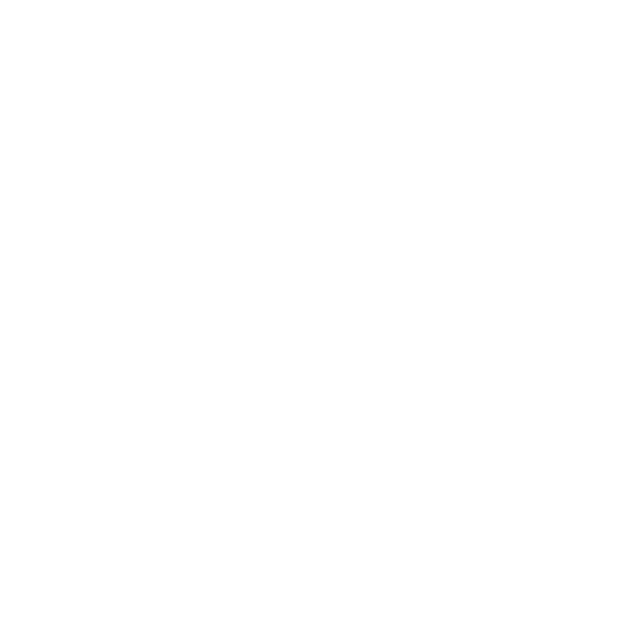
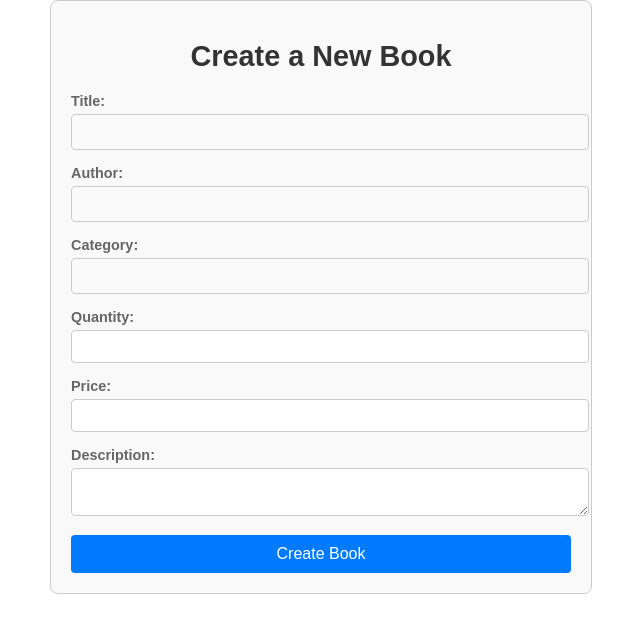
Before and after one commit to aravindreddy05/book-store, a React (Create React App) app in the folder frontend/: page /admin in a window 1280 px wide. Before the commit this address had no page. Shown: the top 632 px of the page, without its empty margins (319-959 px from the left). Built offline with nearby package versions, Linux system fonts and the light colour scheme.

Commit message:
FrontEnd Admin Features and bookdetails

```diff
--- a/frontend/src/App.js
+++ b/frontend/src/App.js
@@ -3,6 +3,8 @@
 import LoginPage from './components/LoginPage';
 import RegisterPage from './components/RegisterPage';
 import HomePage from './components/HomePage';
+import AdminPage from './components/AdminPage'
+import OrderDetails from './components/OrderDetails';
 import './App.css';
 
 function App() {
@@ -13,6 +15,8 @@
         <Route path="/home" element={<HomePage />} />
         <Route path="/" element={<LoginPage />} />
           <Route path="/register" element={<RegisterPage />} />
+          <Route path="/admin" element={<AdminPage />} />
+          <Route path="/Orderdetails" element={<OrderDetails />} />
         </Routes>
       </div>
     </Router>
--- /dev/null
+++ b/frontend/src/components/AdminPage.css
@@ -0,0 +1,59 @@
+.create-book-form {
+    max-width: 500px;
+    margin: 0 auto;
+    padding: 20px;
+    border: 1px solid #ccc;
+    border-radius: 8px;
+    background: #f9f9f9;
+  }
+
+  .create-book-form h1 {
+    text-align: center;
+    margin-bottom: 20px;
+  }
+
+  .form-group {
+    margin-bottom: 15px;
+  }
+
+  .form-group label {
+    display: block;
+    margin-bottom: 5px;
+    font-weight: bold;
+  }
+
+  .form-group input,
+  .form-group textarea {
+    width: 100%;
+    padding: 8px;
+    border: 1px solid #ccc;
+    border-radius: 4px;
+  }
+
+  .submit-button {
+    display: block;
+    width: 100%;
+    padding: 10px;
+    background: #007bff;
+    color: white;
+    border: none;
+    border-radius: 4px;
+    cursor: pointer;
+    font-size: 16px;
+  }
+
+  .submit-button:hover {
+    background: #0056b3;
+  }
+
+  .success-message {
+    color: green;
+    text-align: center;
+    margin-top: 15px;
+  }
+
+  .error-message {
+    color: red;
+    text-align: center;
+    margin-top: 15px;
+  }
--- /dev/null
+++ b/frontend/src/components/AdminPage.js
@@ -0,0 +1,125 @@
+import React, { useState } from 'react';
+import axios from 'axios';
+import './AdminPage.css'; // Add custom CSS if needed
+
+const CreateBookForm = () => {
+  const [formData, setFormData] = useState({
+    Title: '',
+    Author: '',
+    Category: '',
+    Quantity: '',
+    Price: '',
+    Description: '',
+  });
+  const [message, setMessage] = useState('');
+  const [error, setError] = useState('');
+
+  const handleChange = (e) => {
+    const { name, value } = e.target;
+    setFormData((prevData) => ({
+      ...prevData,
+      [name]: value,
+    }));
+  };
+
+  const handleSubmit = async (e) => {
+    e.preventDefault();
+    setMessage('');
+    setError('');
+
+    try {
+      const response = await axios.post('http://localhost:3010/api/createBook', formData); // Adjust the API URL as needed
+      if (response.status === 201) {
+        setMessage(response.data.message);
+        setFormData({
+          Title: '',
+          Author: '',
+          Category: '',
+          Quantity: '',
+          Price: '',
+          Description: '',
+        });
+      }
+    } catch (err) {
+      setError(err.response?.data?.message || 'Error creating book. Please try again.');
+    }
+  };
+
+  return (
+    <div className="create-book-form">
+      <h1>Create a New Book</h1>
+      <form onSubmit={handleSubmit}>
+        <div className="form-group">
+          <label htmlFor="Title">Title:</label>
+          <input
+            type="text"
+            id="Title"
+            name="Title"
+            value={formData.Title}
+            onChange={handleChange}
+            required
+          />
+        </div>
+        <div className="form-group">
+          <label htmlFor="Author">Author:</label>
+          <input
+            type="text"
+            id="Author"
+            name="Author"
+            value={formData.Author}
+            onChange={handleChange}
+            required
+          />
+        </div>
+        <div className="form-group">
+          <label htmlFor="Category">Category:</label>
+          <input
+            type="text"
+            id="Category"
+            name="Category"
+            value={formData.Category}
+            onChange={handleChange}
+            required
+          />
+        </div>
+        <div className="form-group">
+          <label htmlFor="Quantity">Quantity:</label>
+          <input
+            type="number"
+            id="Quantity"
+            name="Quantity"
+            value={formData.Quantity}
+            onChange={handleChange}
+            required
+          />
+        </div>
+        <div className="form-group">
+          <label htmlFor="Price">Price:</label>
+          <input
+            type="number"
+            id="Price"
+            name="Price"
+            value={formData.Price}
+            onChange={handleChange}
+            required
+          />
+        </div>
+        <div className="form-group">
+          <label htmlFor="Description">Description:</label>
+          <textarea
+            id="Description"
+            name="Description"
+            value={formData.Description}
+            onChange={handleChange}
+            required
+          />
+        </div>
+        <button type="submit" className="submit-button">Create Book</button>
+      </form>
+      {message && <p className="success-message">{message}</p>}
+      {error && <p className="error-message">{error}</p>}
+    </div>
+  );
+};
+
+export default CreateBookForm;
--- a/frontend/src/components/HomePage.js
+++ b/frontend/src/components/HomePage.js
@@ -1,11 +1,13 @@
 import React, { useEffect, useState } from 'react';
 import axios from 'axios';
+import { useNavigate } from 'react-router-dom';
 import './HomePage.css';
 
 function HomePage() {
   const [books, setBooks] = useState([]);
   const [loading, setLoading] = useState(true);
   const [error, setError] = useState('');
+  const navigate = useNavigate();
 
   useEffect(() => {
     // Fetch books data from the API
--- a/frontend/src/components/LoginPage.js
+++ b/frontend/src/components/LoginPage.js
@@ -21,8 +21,15 @@
       });
 
       if (response.status === 200) {
-        setMessage('Login successful!');
-        navigate('/home'); // Redirect to HomePage on success
+        const user = response.data; // Extract the user object from the response
+
+        if (user.Role !== 1) { // Check if user exists and their Role
+          setMessage('Login successful!');
+          navigate('/admin'); // Redirect to admin if role is 1
+        } else {
+          setMessage('Login successful!');
+          navigate('/home'); // Redirect to HomePage for other roles
+        }
       } else {
         setMessage('Login failed!');
       }
@@ -37,6 +44,10 @@
 
   const handleRegisterRedirect = () => {
     navigate('/register'); // Navigate to the Register page
+  };
+
+  const handleAdminRedirect = () => {
+    navigate('/admin'); // Navigate to the Admin page for testing
   };
 
   return (
@@ -80,6 +91,9 @@
             <button className="register-link" onClick={handleRegisterRedirect}>Register</button>
           </p>
         </div>
+        <div className="admin-test">
+          <button className="test-admin-button" onClick={handleAdminRedirect}>Go to Admin Page</button>
+        </div>
       </div>
     </div>
   );
--- /dev/null
+++ b/frontend/src/components/OrderDetails.css
@@ -0,0 +1,32 @@
+.order-details-page {
+    max-width: 800px;
+    margin: 0 auto;
+    padding: 20px;
+    font-family: Arial, sans-serif;
+  }
+
+  .order-details-page h1 {
+    text-align: center;
+    margin-bottom: 20px;
+  }
+
+  .order-list {
+    display: flex;
+    flex-direction: column;
+    gap: 20px;
+  }
+
+  .order-item {
+    padding: 15px;
+    border: 1px solid #ccc;
+    border-radius: 8px;
+    background: #f9f9f9;
+  }
+
+  .order-item h2 {
+    margin-bottom: 10px;
+  }
+
+  .order-item p {
+    margin: 5px 0;
+  }
--- /dev/null
+++ b/frontend/src/components/OrderDetails.js
@@ -0,0 +1,58 @@
+import React, { useEffect, useState } from 'react';
+import axios from 'axios';
+import './OrderDetails.css'; // Add styles if needed
+
+function OrderDetails({ userId }) {
+  const [orders, setOrders] = useState([]);
+  const [loading, setLoading] = useState(true);
+  const [error, setError] = useState('');
+
+  useEffect(() => {
+    // Fetch order details for the user
+    const fetchOrderDetails = async () => {
+      try {
+        const response = await axios.get(`http://localhost:3010/api/getOrderDetails/${userId}`); // Adjust URL as needed
+        setOrders(response.data);
+        setLoading(false);
+      } catch (err) {
+        setError('Error fetching order details.');
+        setLoading(false);
+      }
+    };
+
+    fetchOrderDetails();
+  }, [userId]);
+
+  if (loading) {
+    return <div className="order-details-page">Loading...</div>;
+  }
+
+  if (error) {
+    return <div className="order-details-page">{error}</div>;
+  }
+
+  return (
+    <div className="order-details-page">
+      <h1>Order Details</h1>
+      <div className="order-list">
+        {orders.length > 0 ? (
+          orders.map((order) => (
+            <div key={order.Order_Detail_ID} className="order-item">
+              <h2>Order ID: {order.Order_ID}</h2>
+              <p><strong>Order Date:</strong> {new Date(order.Order_Date).toLocaleDateString()}</p>
+              <p><strong>Book ID:</strong> {order.Book_ID}</p>
+              <p><strong>Quantity:</strong> {order.Quantity}</p>
+              <p><strong>Price:</strong> ${order.Price.toFixed(2)}</p>
+              <p><strong>Total Item Price:</strong> ${order.Total_Item_Price.toFixed(2)}</p>
+              <p><strong>Total Amount:</strong> ${order.Total_Amount.toFixed(2)}</p>
+            </div>
+          ))
+        ) : (
+          <p>No orders found for this user.</p>
+        )}
+      </div>
+    </div>
+  );
+}
+
+export default OrderDetails;
--- a/frontend/src/components/RegisterPage.js
+++ b/frontend/src/components/RegisterPage.js
@@ -29,7 +29,7 @@
 
       if (response.status === 201) { // Assuming 201 for successful creation
         setMessage('Registration successful!');
-        navigate('/login'); // Redirect to login page after registration
+        navigate('/home'); // Redirect to login page after registration
       } else {
         setMessage('Registration failed!');
       }
```
Also changed, not shown: 1 other file (tests, documents, lock files or other folders).
